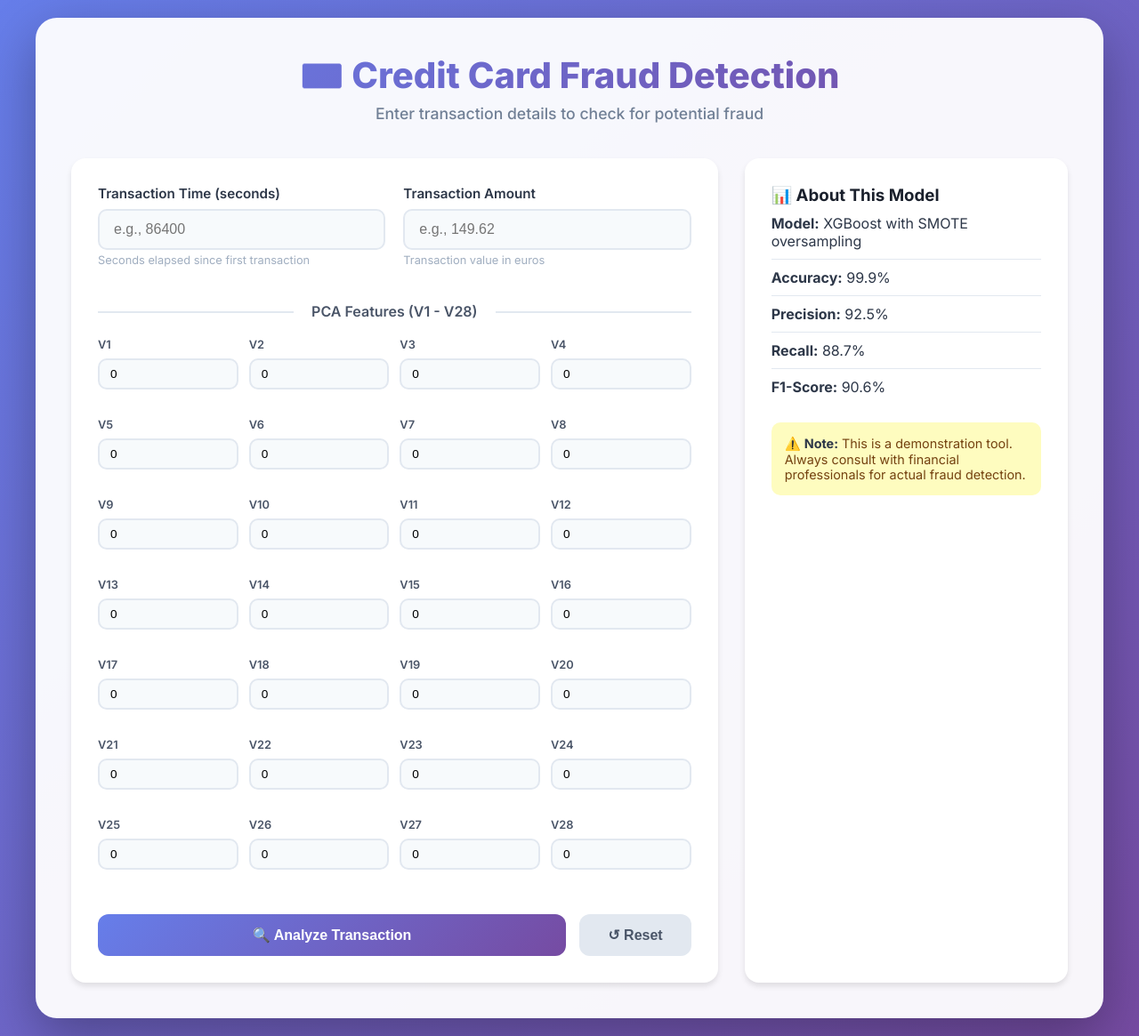
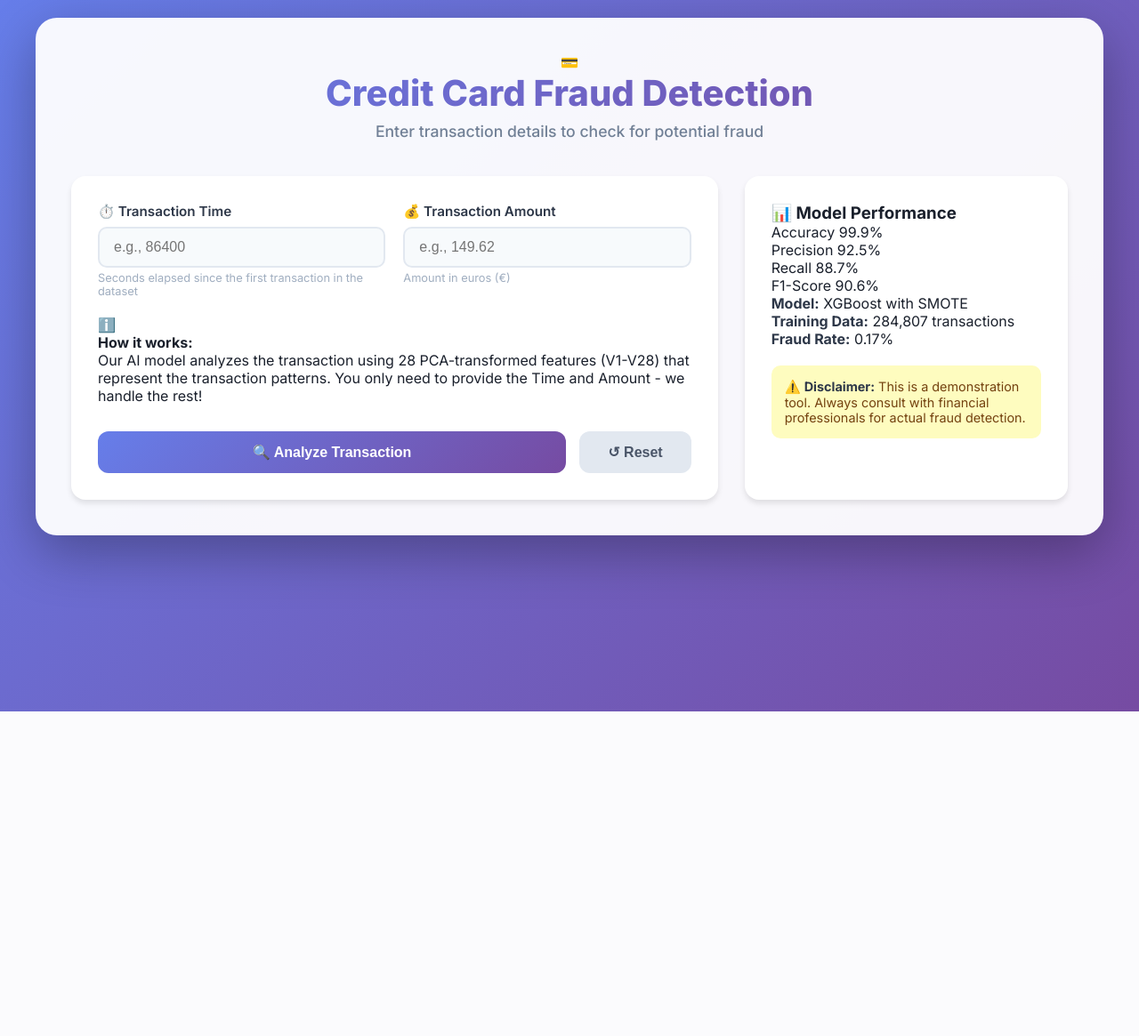
Before and after one commit to InfinitePraveen/Credit-Card-Fraud-Detection, a Flask app: page / in a window 1280 px wide. Shown: the whole page at 89% size. After the commit the page ends 800 px from the top, so only its background shows below. Run offline with Flask 3, Linux system fonts and the light colour scheme.

Commit message:
Updating the index file problems.

```diff
--- a/app/templates/index.html
+++ b/app/templates/index.html
@@ -12,7 +12,8 @@
 <body>
     <div class="container">
         <div class="header">
-            <h1>💳 Credit Card Fraud Detection</h1>
+            <div class="logo">💳</div>
+            <h1>Credit Card Fraud Detection</h1>
             <p class="subtitle">Enter transaction details to check for potential fraud</p>
         </div>
 
@@ -21,30 +22,27 @@
                 <form id="predictionForm" action="/predict" method="POST">
                     <div class="form-grid">
                         <div class="form-group">
-                            <label for="time">Transaction Time (seconds)</label>
+                            <label for="time">⏱️ Transaction Time</label>
                             <input type="number" id="time" name="time" step="any" placeholder="e.g., 86400" required>
-                            <small>Seconds elapsed since first transaction</small>
+                            <small>Seconds elapsed since the first transaction in the dataset</small>
                         </div>
 
                         <div class="form-group">
-                            <label for="amount">Transaction Amount</label>
+                            <label for="amount">💰 Transaction Amount</label>
                             <input type="number" id="amount" name="amount" step="0.01" placeholder="e.g., 149.62"
-                                required>
-                            <small>Transaction value in euros</small>
+                                required min="0.01">
+                            <small>Amount in euros (€)</small>
                         </div>
                     </div>
 
-                    <div class="divider">
-                        <span>PCA Features (V1 - V28)</span>
-                    </div>
-
-                    <div class="features-grid">
-                        {% for i in range(1, 29) %}
-                        <div class="form-group feature-input">
-                            <label for="v{{ i }}">V{{ i }}</label>
-                            <input type="number" id="v{{ i }}" name="v{{ i }}" step="any" placeholder="0.00" value="0">
+                    <div class="info-box">
+                        <div class="info-icon">ℹ️</div>
+                        <div class="info-content">
+                            <strong>How it works:</strong>
+                            <p>Our AI model analyzes the transaction using 28 PCA-transformed features (V1-V28) that
+                                represent the transaction patterns. You only need to provide the Time and Amount - we
+                                handle the rest!</p>
                         </div>
-                        {% endfor %}
                     </div>
 
                     <div class="form-actions">
@@ -55,17 +53,33 @@
             </div>
 
             <div class="info-card">
-                <h3>📊 About This Model</h3>
-                <ul>
-                    <li><strong>Model:</strong> XGBoost with SMOTE oversampling</li>
-                    <li><strong>Accuracy:</strong> 99.9%</li>
-                    <li><strong>Precision:</strong> 92.5%</li>
-                    <li><strong>Recall:</strong> 88.7%</li>
-                    <li><strong>F1-Score:</strong> 90.6%</li>
-                </ul>
+                <h3>📊 Model Performance</h3>
+                <div class="metric-grid">
+                    <div class="metric-item">
+                        <span class="metric-label">Accuracy</span>
+                        <span class="metric-value">99.9%</span>
+                    </div>
+                    <div class="metric-item">
+                        <span class="metric-label">Precision</span>
+                        <span class="metric-value">92.5%</span>
+                    </div>
+                    <div class="metric-item">
+                        <span class="metric-label">Recall</span>
+                        <span class="metric-value">88.7%</span>
+                    </div>
+                    <div class="metric-item">
+                        <span class="metric-label">F1-Score</span>
+                        <span class="metric-value">90.6%</span>
+                    </div>
+                </div>
+                <div class="model-details">
+                    <p><strong>Model:</strong> XGBoost with SMOTE</p>
+                    <p><strong>Training Data:</strong> 284,807 transactions</p>
+                    <p><strong>Fraud Rate:</strong> 0.17%</p>
+                </div>
                 <div class="security-note">
-                    ⚠️ <strong>Note:</strong> This is a demonstration tool. Always consult with financial professionals
-                    for actual fraud detection.
+                    ⚠️ <strong>Disclaimer:</strong> This is a demonstration tool. Always consult with financial
+                    professionals for actual fraud detection.
                 </div>
             </div>
         </div>
```
